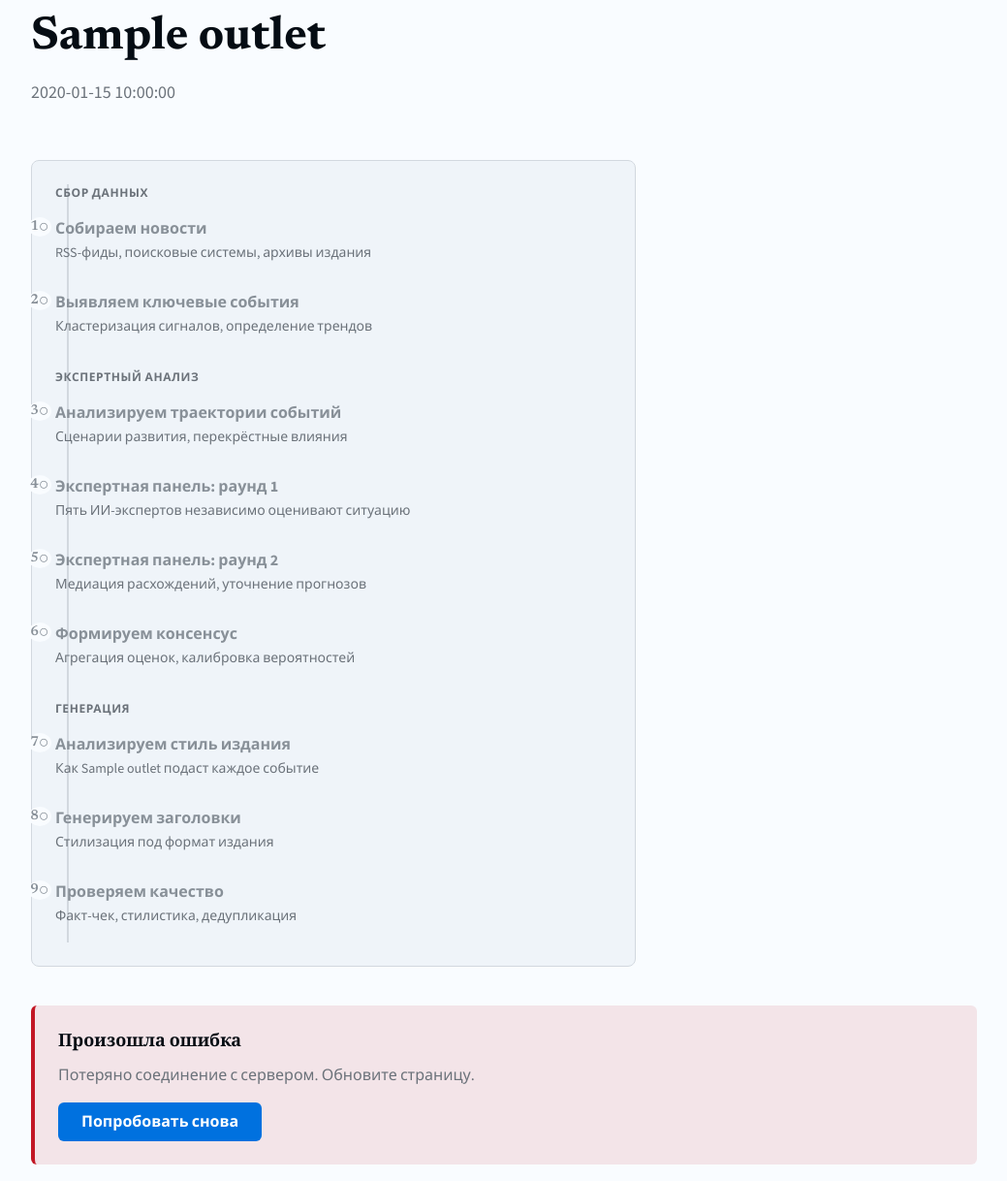
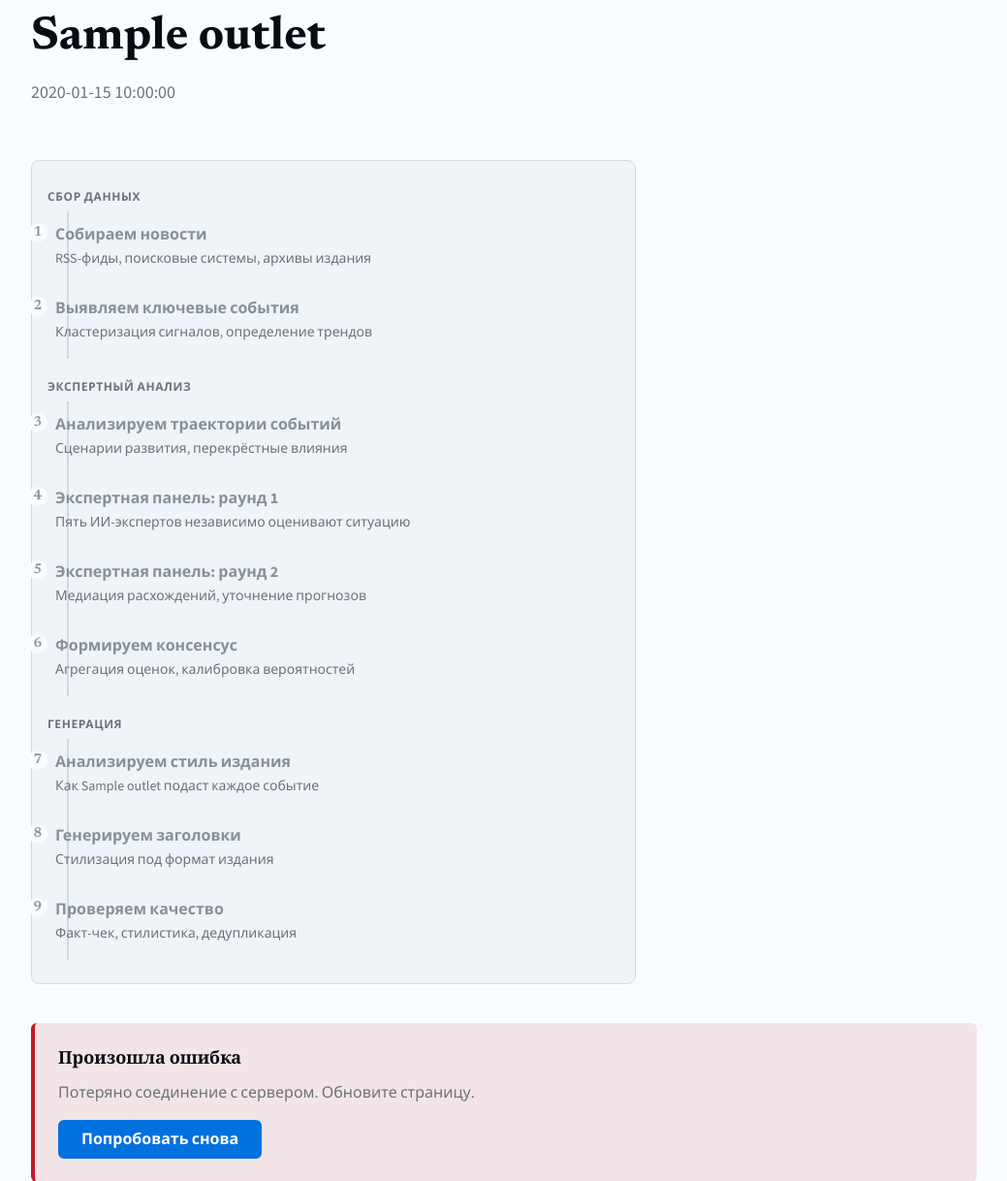
Before and after one commit to Antopkin/delphi-press, a FastAPI app: template src/web/templates/progress.html in a window 1280 px wide. Shown: the part 160-1378 px from the top of the page at 97% size, without its empty margins (120-1159 px from the left). Run offline with FastAPI, Linux system fonts and the light colour scheme; the template is opened without the code that fills it: most values are stand-ins (such as "Sample title", 1, 10 or a date in 2020); data that the repository does not hold is empty; parts of the project's set-up code (start-up, migrations or seed data) failed here and were passed over.

Commit message:
fix(progress): timeline layout — remove conflicting Tailwind utilities
1. Remove text-lg/w-6/text-center/leading-relaxed from .fn-step-icon spans
   that overrode font-size:0 in @layer components (Tailwind v4 specificity).
   CSS counters now show serif numbers cleanly without Unicode circles.

2. Fix phase label positioning inside fn-timeline: z-index + background
   to visually "cut" the vertical line, proper margin/padding alignment.

Co-Authored-By: Claude Opus 4.6 (1M context) <noreply@anthropic.com>

```diff
--- a/src/web/templates/progress.html
+++ b/src/web/templates/progress.html
@@ -33,7 +33,7 @@
                 <li class="fn-step-phase" style="--fn-stagger-i: 0">Сбор данных</li>
 
                 <li class="fn-step fn-step--pending" data-stage="collection" style="--fn-stagger-i: 1">
-                    <span class="fn-step-icon shrink-0 text-lg w-6 text-center leading-relaxed" aria-hidden="true">&#9675;</span>
+                    <span class="fn-step-icon" aria-hidden="true">&#9675;</span>
                     <div class="fn-step-content flex-1">
                         <strong class="block">Собираем новости</strong>
                         <small class="text-text-muted">RSS-фиды, поисковые системы, архивы издания</small>
@@ -42,7 +42,7 @@
                     <span class="fn-step-duration shrink-0 text-sm text-text-muted whitespace-nowrap self-center"></span>
                 </li>
                 <li class="fn-step fn-step--pending" data-stage="event_identification" style="--fn-stagger-i: 2">
-                    <span class="fn-step-icon shrink-0 text-lg w-6 text-center leading-relaxed" aria-hidden="true">&#9675;</span>
+                    <span class="fn-step-icon" aria-hidden="true">&#9675;</span>
                     <div class="fn-step-content flex-1">
                         <strong class="block">Выявляем ключевые события</strong>
                         <small class="text-text-muted">Кластеризация сигналов, определение трендов</small>
@@ -55,7 +55,7 @@
                 <li class="fn-step-phase" style="--fn-stagger-i: 3">Экспертный анализ</li>
 
                 <li class="fn-step fn-step--pending" data-stage="trajectory" style="--fn-stagger-i: 4">
-                    <span class="fn-step-icon shrink-0 text-lg w-6 text-center leading-relaxed" aria-hidden="true">&#9675;</span>
+                    <span class="fn-step-icon" aria-hidden="true">&#9675;</span>
                     <div class="fn-step-content flex-1">
                         <strong class="block">Анализируем траектории событий</strong>
                         <small class="text-text-muted">Сценарии развития, перекрёстные влияния</small>
@@ -64,7 +64,7 @@
                     <span class="fn-step-duration shrink-0 text-sm text-text-muted whitespace-nowrap self-center"></span>
                 </li>
                 <li class="fn-step fn-step--pending" data-stage="delphi_r1" style="--fn-stagger-i: 5">
-                    <span class="fn-step-icon shrink-0 text-lg w-6 text-center leading-relaxed" aria-hidden="true">&#9675;</span>
+                    <span class="fn-step-icon" aria-hidden="true">&#9675;</span>
                     <div class="fn-step-content flex-1">
                         <strong class="block">Экспертная панель: раунд 1</strong>
                         <small class="text-text-muted">Пять ИИ-экспертов независимо оценивают ситуацию</small>
@@ -73,7 +73,7 @@
                     <span class="fn-step-duration shrink-0 text-sm text-text-muted whitespace-nowrap self-center"></span>
                 </li>
                 <li class="fn-step fn-step--pending" data-stage="delphi_r2" style="--fn-stagger-i: 6">
-                    <span class="fn-step-icon shrink-0 text-lg w-6 text-center leading-relaxed" aria-hidden="true">&#9675;</span>
+                    <span class="fn-step-icon" aria-hidden="true">&#9675;</span>
                     <div class="fn-step-content flex-1">
                         <strong class="block">Экспертная панель: раунд 2</strong>
                         <small class="text-text-muted">Медиация расхождений, уточнение прогнозов</small>
@@ -82,7 +82,7 @@
                     <span class="fn-step-duration shrink-0 text-sm text-text-muted whitespace-nowrap self-center"></span>
                 </li>
                 <li class="fn-step fn-step--pending" data-stage="consensus" style="--fn-stagger-i: 7">
-                    <span class="fn-step-icon shrink-0 text-lg w-6 text-center leading-relaxed" aria-hidden="true">&#9675;</span>
+                    <span class="fn-step-icon" aria-hidden="true">&#9675;</span>
                     <div class="fn-step-content flex-1">
                         <strong class="block">Формируем консенсус</strong>
                         <small class="text-text-muted">Агрегация оценок, калибровка вероятностей</small>
@@ -95,7 +95,7 @@
                 <li class="fn-step-phase" style="--fn-stagger-i: 8">Генерация</li>
 
                 <li class="fn-step fn-step--pending" data-stage="framing" style="--fn-stagger-i: 9">
-                    <span class="fn-step-icon shrink-0 text-lg w-6 text-center leading-relaxed" aria-hidden="true">&#9675;</span>
+                    <span class="fn-step-icon" aria-hidden="true">&#9675;</span>
                     <div class="fn-step-content flex-1">
                         <strong class="block">Анализируем стиль издания</strong>
                         <small class="text-text-muted">Как {{ outlet }} подаст каждое событие</small>
@@ -104,7 +104,7 @@
                     <span class="fn-step-duration shrink-0 text-sm text-text-muted whitespace-nowrap self-center"></span>
                 </li>
                 <li class="fn-step fn-step--pending" data-stage="generation" style="--fn-stagger-i: 10">
-                    <span class="fn-step-icon shrink-0 text-lg w-6 text-center leading-relaxed" aria-hidden="true">&#9675;</span>
+                    <span class="fn-step-icon" aria-hidden="true">&#9675;</span>
                     <div class="fn-step-content flex-1">
                         <strong class="block">Генерируем заголовки</strong>
                         <small class="text-text-muted">Стилизация под формат издания</small>
@@ -113,7 +113,7 @@
                     <span class="fn-step-duration shrink-0 text-sm text-text-muted whitespace-nowrap self-center"></span>
                 </li>
                 <li class="fn-step fn-step--pending" data-stage="quality_gate" style="--fn-stagger-i: 11">
-                    <span class="fn-step-icon shrink-0 text-lg w-6 text-center leading-relaxed" aria-hidden="true">&#9675;</span>
+                    <span class="fn-step-icon" aria-hidden="true">&#9675;</span>
                     <div class="fn-step-content flex-1">
                         <strong class="block">Проверяем качество</strong>
                         <small class="text-text-muted">Факт-чек, стилистика, дедупликация</small>
```
Also changed, not shown: src/web/static/css/input.css (+8 -0 lines), src/web/static/css/tailwind.css.
